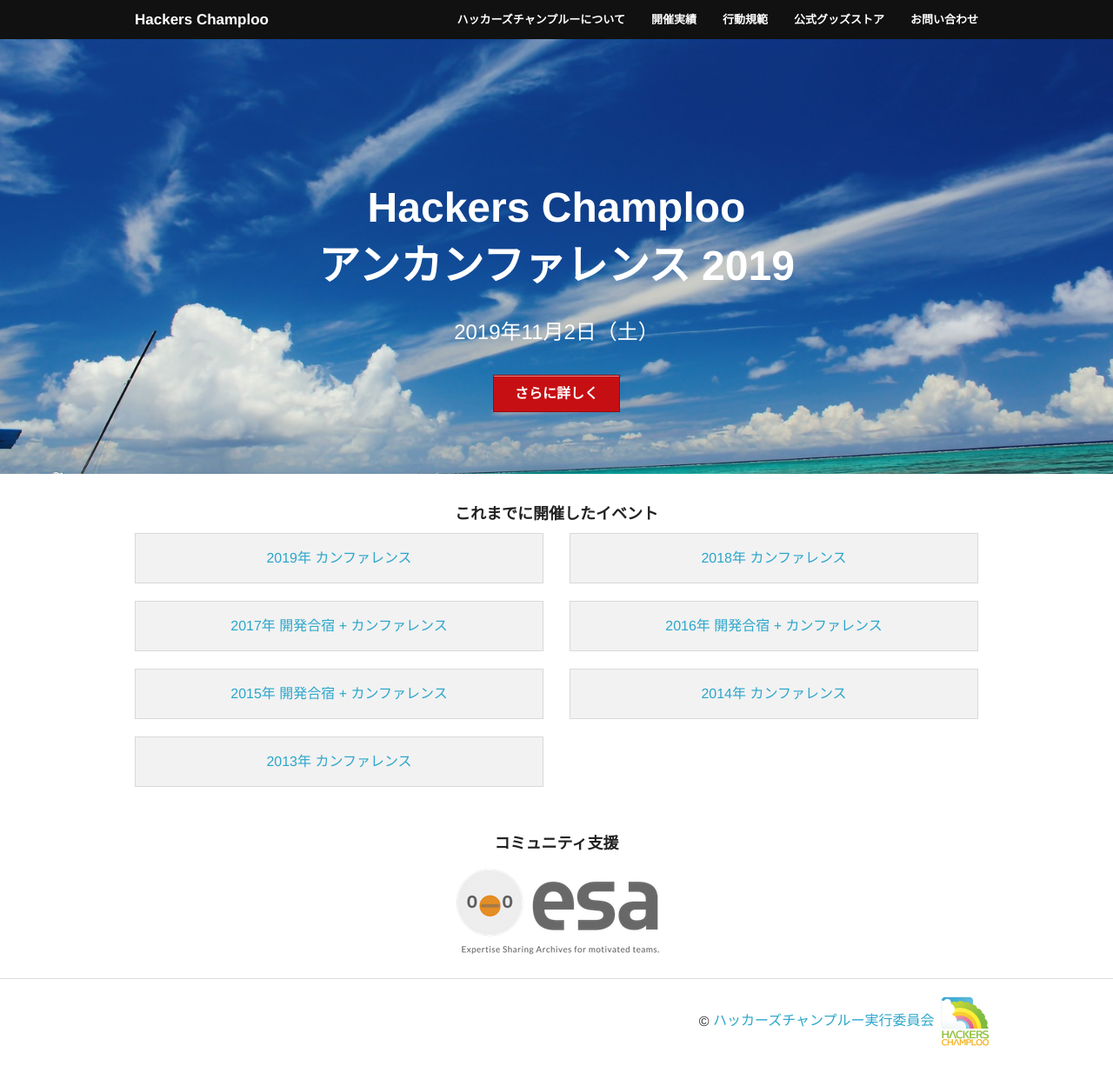
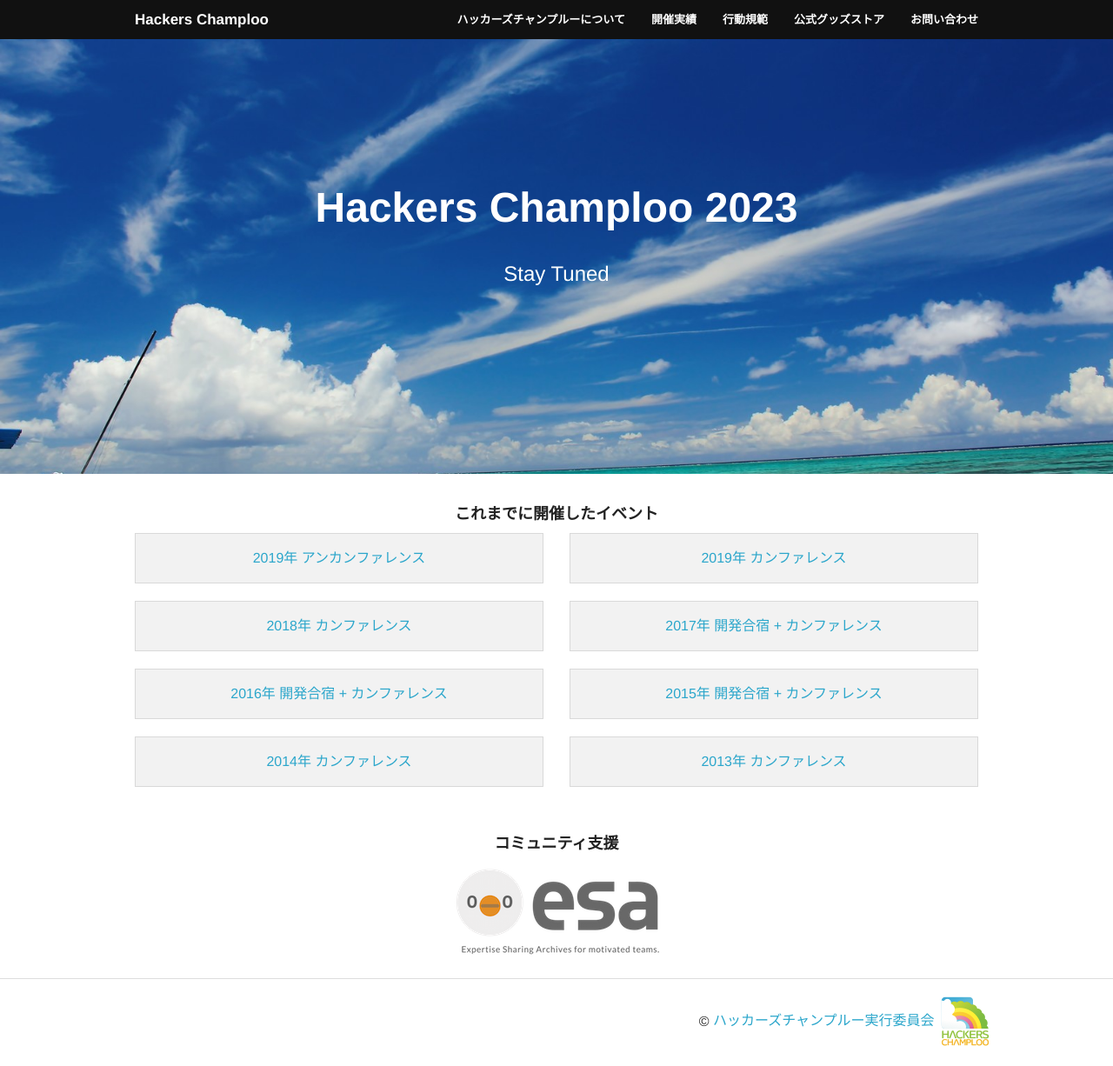
Before and after one commit to hackers-champloo/hackers-champloo.github.io, a Jekyll site: the page built from index.md, in a window 1280 px wide and 1226 px high. Shown: the whole window at 87% size. Built offline with Jekyll 4.4.1, drawn with Linux system fonts in a browser that asks for light colours; nearby versions of some CDN libraries.

Commit message:
ランディングページ修正 2023の用意始め

```diff
--- a/_layouts/landing.html
+++ b/_layouts/landing.html
@@ -21,10 +21,9 @@
     <div id="cover">
         <div class="row">
             <div class="text-center">
-              <h1>Hackers Champloo<br>
-                アンカンファレンス 2019</h1>
-                <p>2019年11月2日（土）</p>
-                <a class="button alert" href="/2019unconf/">さらに詳しく</a>
+              <h1>Hackers Champloo 2023</h1>
+              <p>Stay Tuned</p>
+              <!-- <a class="button alert" href="/2023/">さらに詳しく</a> -->
             </div>
         </div>
     </div>
@@ -33,6 +32,11 @@
     <div class="container row">
         <div class="large-10 large-centered text-center columns">
             <h2>これまでに開催したイベント</h2>
+        </div>
+        <div class="large-6 text-center columns">
+            <div class="panel">
+                <a href="2019unconf/">2019年 アンカンファレンス</a>
+            </div>
         </div>
        <div class="large-6 text-center columns">
             <div class="panel">
```
